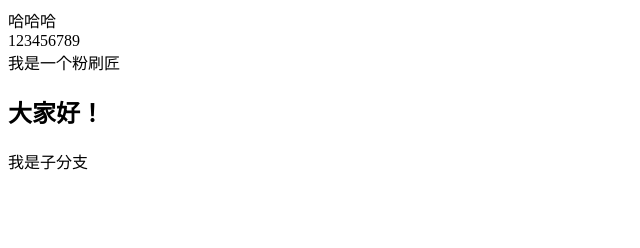
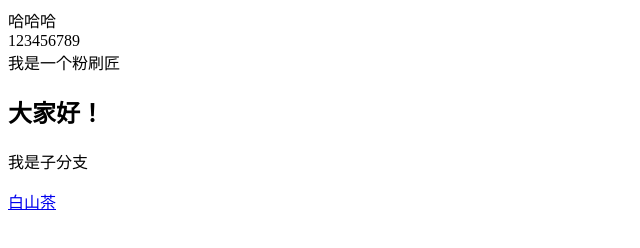
Before and after one commit to 625464m/majing, a plain HTML site: page index.html in a window 1280 px wide. Shown: the full height of the page, 0-640 px from the left. Drawn offline with Linux system fonts and the light colour scheme.

Commit message:
一个a标签

```diff
--- a/index.html
+++ b/index.html
@@ -10,5 +10,6 @@
 	<div>我是一个粉刷匠</div>
 	<h2>大家好！</h2>
 	<p>我是子分支</p>
+	<a href="#">白山茶</a>
 </body>
 </html>
```
